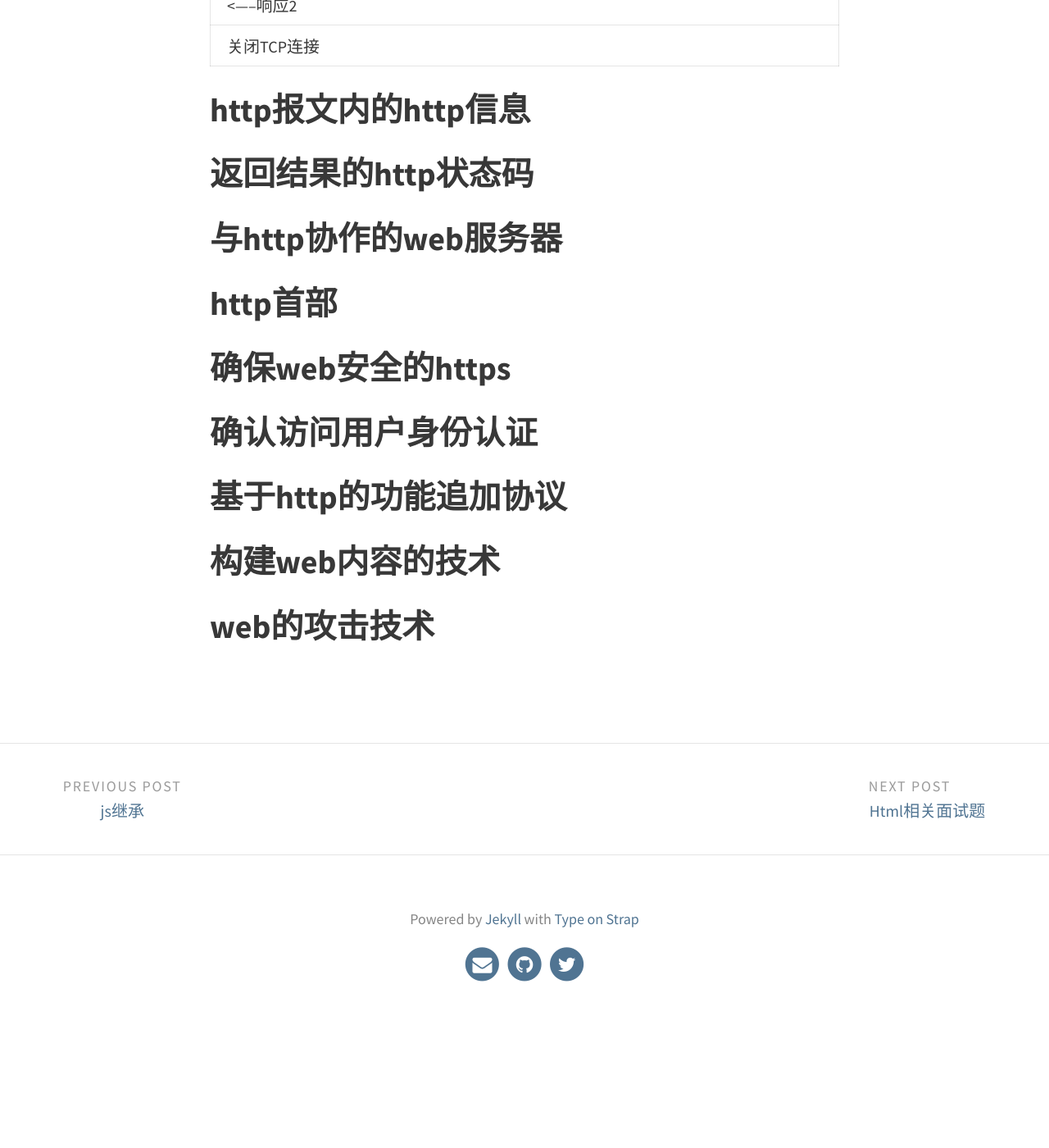
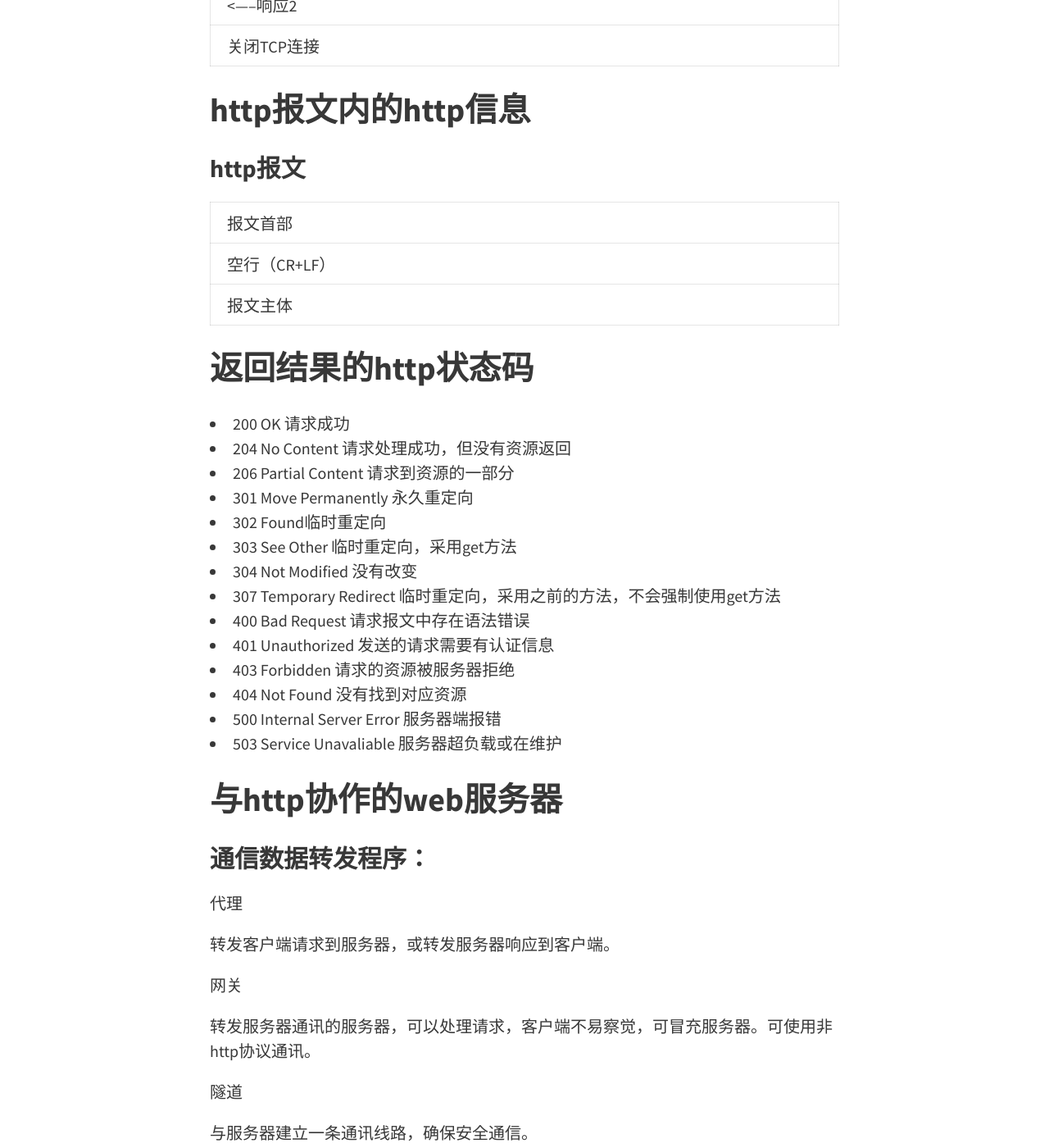
Before and after one commit to mengsixing/blog, a Jekyll site: the page built from _posts/2018-5-12-图解http.md, in a window 1280 px wide and 1400 px high, scrolled down 2232 px. Shown: the whole window at 82% size. Built offline with Jekyll 4.4.1, drawn with Linux system fonts in a browser that asks for light colours; before the commit the page ends 3514 px from its top, so only the background shows below that; some of the changed text lies outside the part shown.

Commit message:
test jekins

```diff
--- a/_posts/2018-5-12-图解http.md
+++ b/_posts/2018-5-12-图解http.md
@@ -60,11 +60,81 @@ http是无状态的协议
 
 ## http报文内的http信息
 
+### http报文
+
+|报文首部|
+|空行（CR+LF）|
+|报文主体|
+
+
+
+
 ## 返回结果的http状态码
+
+* 200 OK 请求成功
+* 204 No Content 请求处理成功，但没有资源返回
+* 206 Partial Content 请求到资源的一部分
+* 301 Move Permanently 永久重定向
+* 302 Found临时重定向
+* 303 See Other 临时重定向，采用get方法
+* 304 Not Modified 没有改变
+* 307 Temporary Redirect 临时重定向，采用之前的方法，不会强制使用get方法
+* 400 Bad Request 请求报文中存在语法错误
+* 401 Unauthorized 发送的请求需要有认证信息
+* 403 Forbidden 请求的资源被服务器拒绝
+* 404 Not Found 没有找到对应资源
+* 500 Internal Server Error 服务器端报错
+* 503 Service Unavaliable 服务器超负载或在维护
 
 ## 与http协作的web服务器
 
+### 通信数据转发程序：
+
+代理
+
+转发客户端请求到服务器，或转发服务器响应到客户端。
+
+网关
+
+转发服务器通讯的服务器，可以处理请求，客户端不易察觉，可冒充服务器。可使用非http协议通讯。
+
+隧道
+
+与服务器建立一条通讯线路，确保安全通信。
+
+
 ## http首部
+
+首部字段
+
+为了给浏览器和服务器提供报文主体大小，所使用的语言，认证信息等
+
+请求报文首部：方法，uri，http版本，请求首部字段，通用首部字段，实体首部字段
+
+响应报文首部：http版本，状态码，响应首部字段，通用首部字段，实体首部字段
+
+### 通用首部字段
+
+|CaChe-Control|控制缓存机制|
+|Connection|控制不再转发的首部字段，管理持久连接|
+|Date|创建http报文的时间|
+|Trailer|事先说明报文主体后包含的首部字段|
+|Transfer-Encoding|传输报文采用的编码方式|
+|Upgrade|检测http协议以及其他协议是否可使用更高的版本进行通信|
+|Via|追踪客户端和服务器之间的请求和响应报文的传输路径|
+|Warning|告知客户缓存相关的问题警告|
+
+### 请求首部字段
+
+|Accept|通知服务器，用户代理能够处理的媒体类型以及媒体类型的优先级|
+|Accept-Charset|通知服务器，用户代理支持的字符集以及字符集的优先级|
+|Accept-Encoding|通知服务器，用户代理支持的内容编码以及内容编码的优先级|
+|Accept-Language|通知服务器，用户代理能够处理的自然语言集，以及优先级|
+|Authorization|通知服务器，用户代理的认证信息|
+|Except|通知服务器，期望出现的某种特定行为，如服务器不理解，返回417|
+|From|通知服务器，用户代理的电子邮箱|
+|Host|通知服务器，请求资源的主机名和端口号，用于一台服务器多个web服务|
+|If-Match||
 
 ## 确保web安全的https
 
```
Also changed, not shown: _posts/2018-04-17-interview.md (+0 -12 lines), 16 other files.
